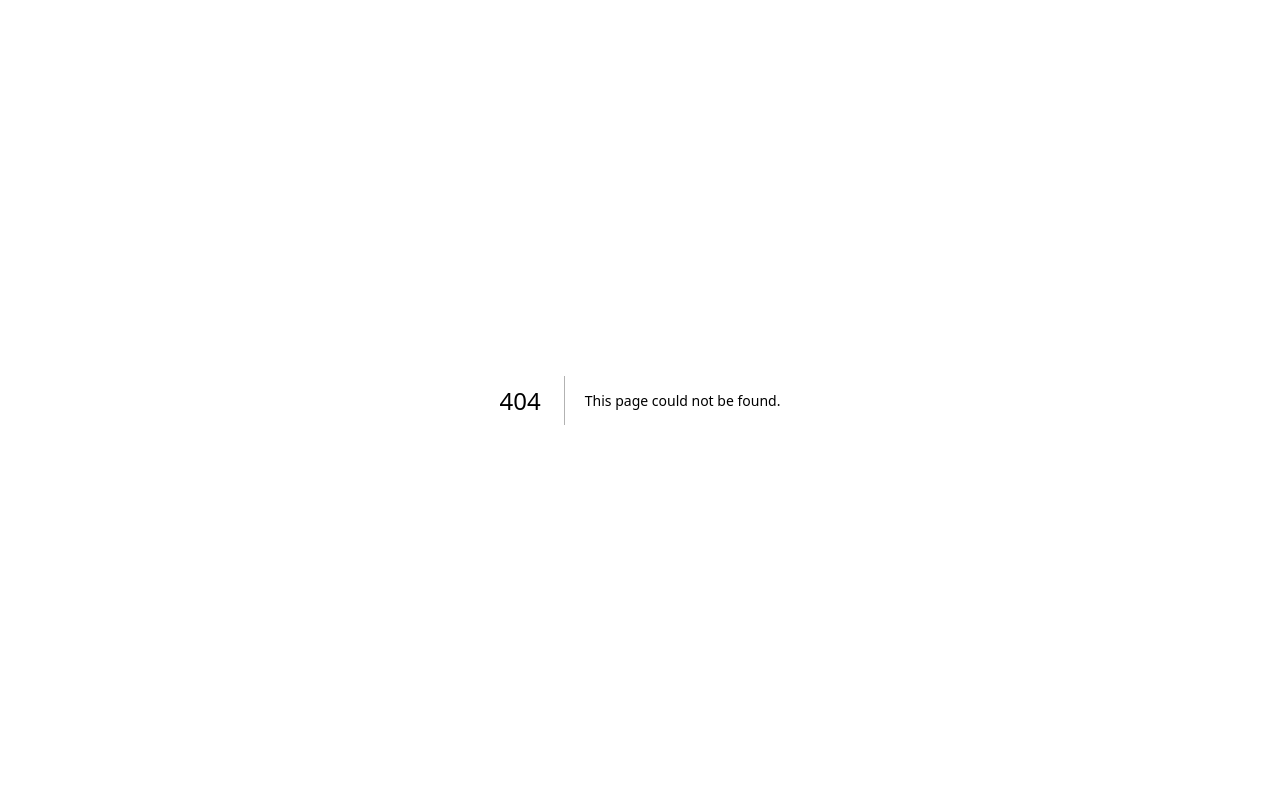
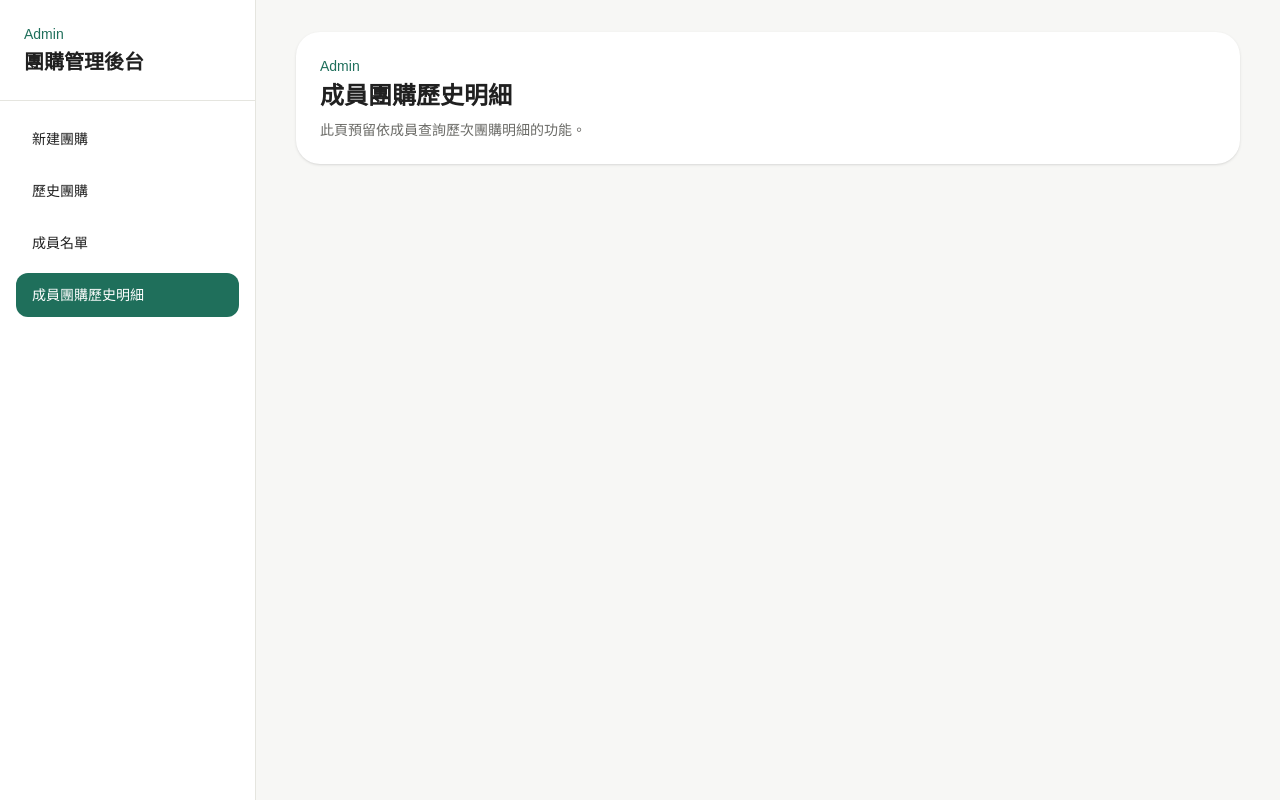
Before and after one commit to lovec9669-cpu/company-group-buy, a Next.js app: page /admin/member-history in a window 1280 px wide. Before the commit this address had no page. Built offline with nearby package versions, Linux system fonts and the light colour scheme.

Commit message:
Add member history admin page placeholder

```diff
--- /dev/null
+++ b/app/admin/member-history/page.tsx
@@ -0,0 +1,13 @@
+export default function MemberHistoryPage() {
+  return (
+    <main className="min-h-screen px-5 py-8 md:px-10">
+      <div className="mx-auto max-w-6xl">
+        <header className="rounded-3xl bg-white p-6 shadow-sm">
+          <p className="text-sm font-medium text-[var(--accent)]">Admin</p>
+          <h1 className="mt-1 text-2xl font-bold">成員團購歷史明細</h1>
+          <p className="mt-2 text-sm text-[var(--muted)]">此頁預留依成員查詢歷次團購明細的功能。</p>
+        </header>
+      </div>
+    </main>
+  );
+}
```
